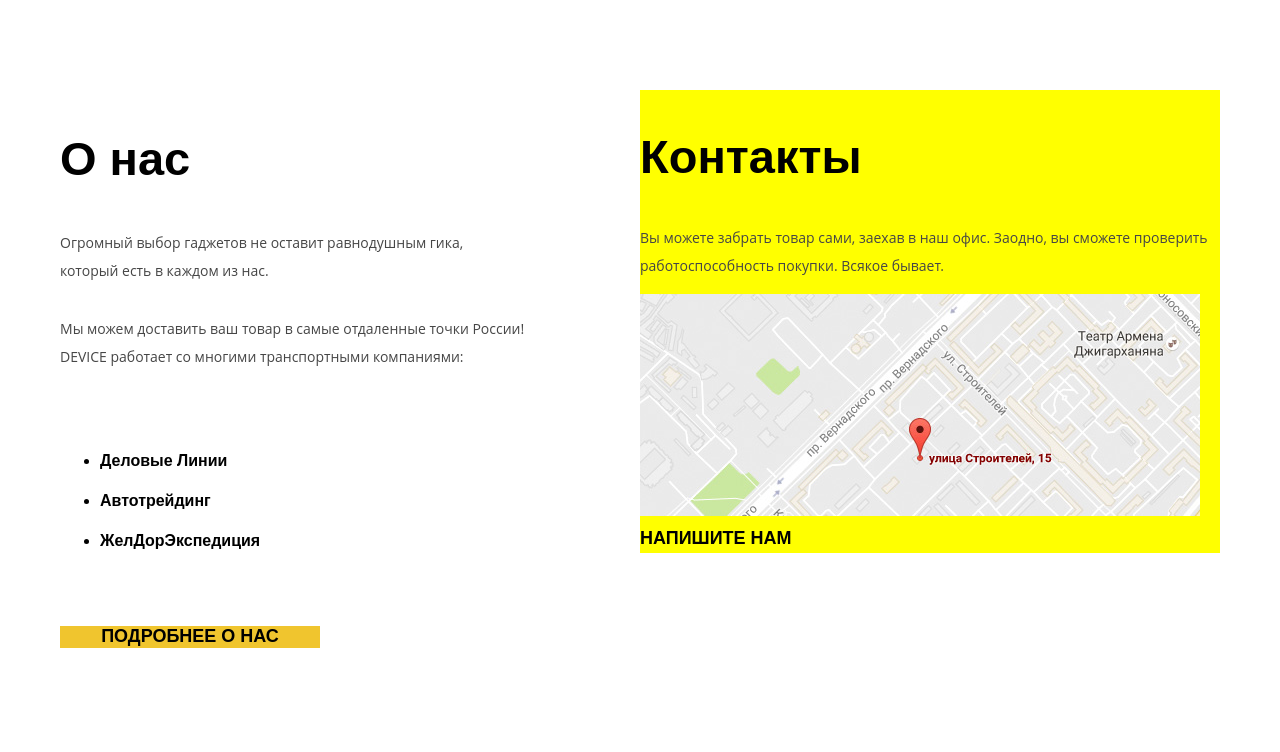
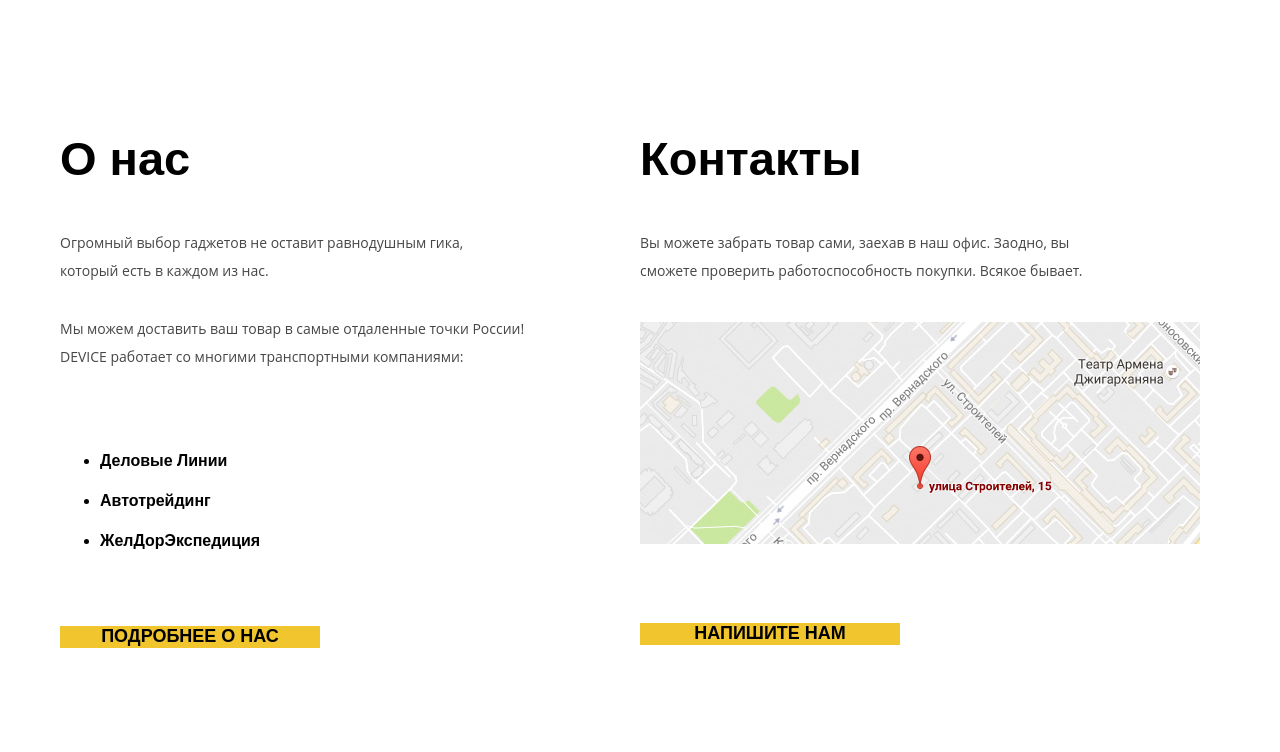
Before and after one commit to NikitinaVictoria/240455-device, a plain HTML site: page index.html in a window 1280 px wide. Shown: the part 1645-2397 px from the top of the page. Drawn offline with Linux system fonts and the light colour scheme.

Commit message:
расположены элементы в блоках .info .about .contacts

```diff
--- a/css/style.css
+++ b/css/style.css
@@ -260,6 +260,7 @@ h2 {
   line-height: 1.2;
   font-family: "Gilroy", "Arial", sans-serif;
   color: #000000;
+  margin: 0;
 }
 
 .item-slide h2 {
@@ -459,7 +460,6 @@ h2 {
 }
 
 .services-slide h2 {
-  margin: 0;
   margin-bottom: 40px;
 
   font-size: 47px;
@@ -496,24 +496,40 @@ h2 {
   margin-right: 0;
 }
 
+/*INFO*/
+
+.info {
+  width: 50%;
+  padding-top: 41px;
+}
+
+.info h2 {
+  margin-bottom: 42px;
+}
+
+.info p {
+  width: 465px;
+  margin: 0;
+  margin-bottom: 30px;
+}
+
+
+.info a {
+  display: inline-block;
+  width: 260px;
+
+  background-color: #f0c52e;
+}
+
 /*ABOUT*/
 
 .about {
   float: left;
-  width: 50%;
   margin-bottom: 85px;
-  padding-top: 41px;
 }
 
 .about h2 {
-  margin: 0;
   margin-bottom: 42px;
-}
-
-.about p {
-  width: 465px;
-  margin: 0;
-  margin-bottom: 30px;
 }
 
 .about ul {
@@ -527,22 +543,19 @@ h2 {
   color: #000000;
 }
 
-.about a {
-  display: inline-block;
-  width: 260px;
-
-  background-color: #f0c52e;
-}
-
 /*CONTACTS*/
 
 .contacts {
   float: right;
-  width: 50%;
-  background-color: yellow;
 }
 
+.contacts p {
+  margin-bottom: 37px;
+}
 
+.contacts div {
+  padding-bottom: 67px;
+}
 
 
 
--- a/index.html
+++ b/index.html
@@ -157,7 +157,7 @@
         <a class="tm-link tm-link-gopro" href="#"></a>
         <a class="tm-link tm-link-vive" href="#"></a>
       </section>
-      <section class="about">
+      <section class="info about">
         <h2>О нас</h2>
         <p>Огромный выбор гаджетов не оставит равнодушным гика, который есть в каждом из нас.</p>
         <p>Мы можем доставить ваш товар в самые отдаленные точки России! DEVICE работает со многими транспортными компаниями:</p>
@@ -168,7 +168,7 @@
         </ul>
         <a class="btn" href="#">Подробнее о нас</a>
       </section>
-      <section class="contacts">
+      <section class="info contacts">
         <h2>Контакты</h2>
         <p>Вы можете забрать товар сами, заехав в наш офис. Заодно, вы сможете проверить работоспособность покупки. Всякое бывает.</p>
         <div class="map" id="map">
```
